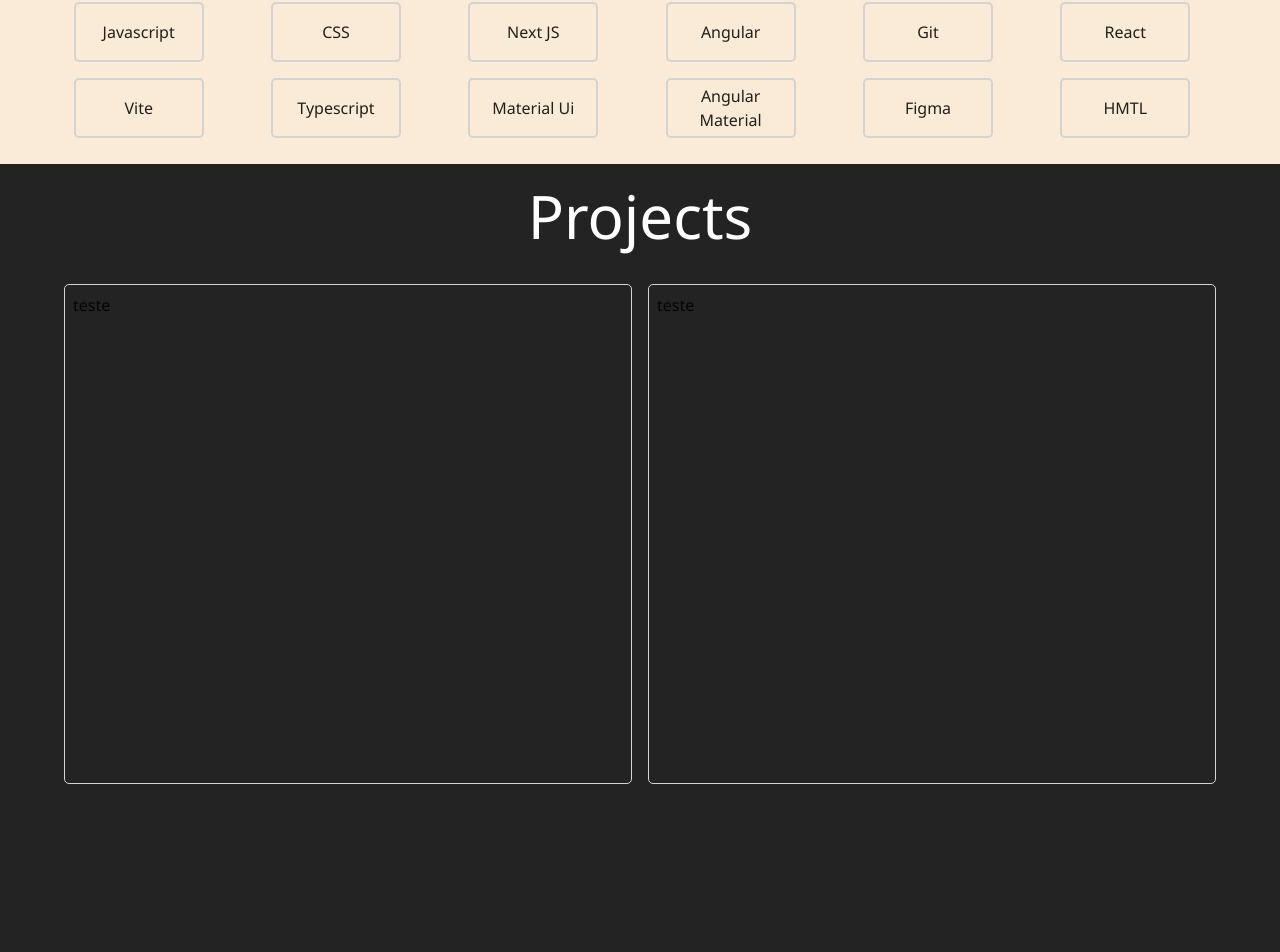
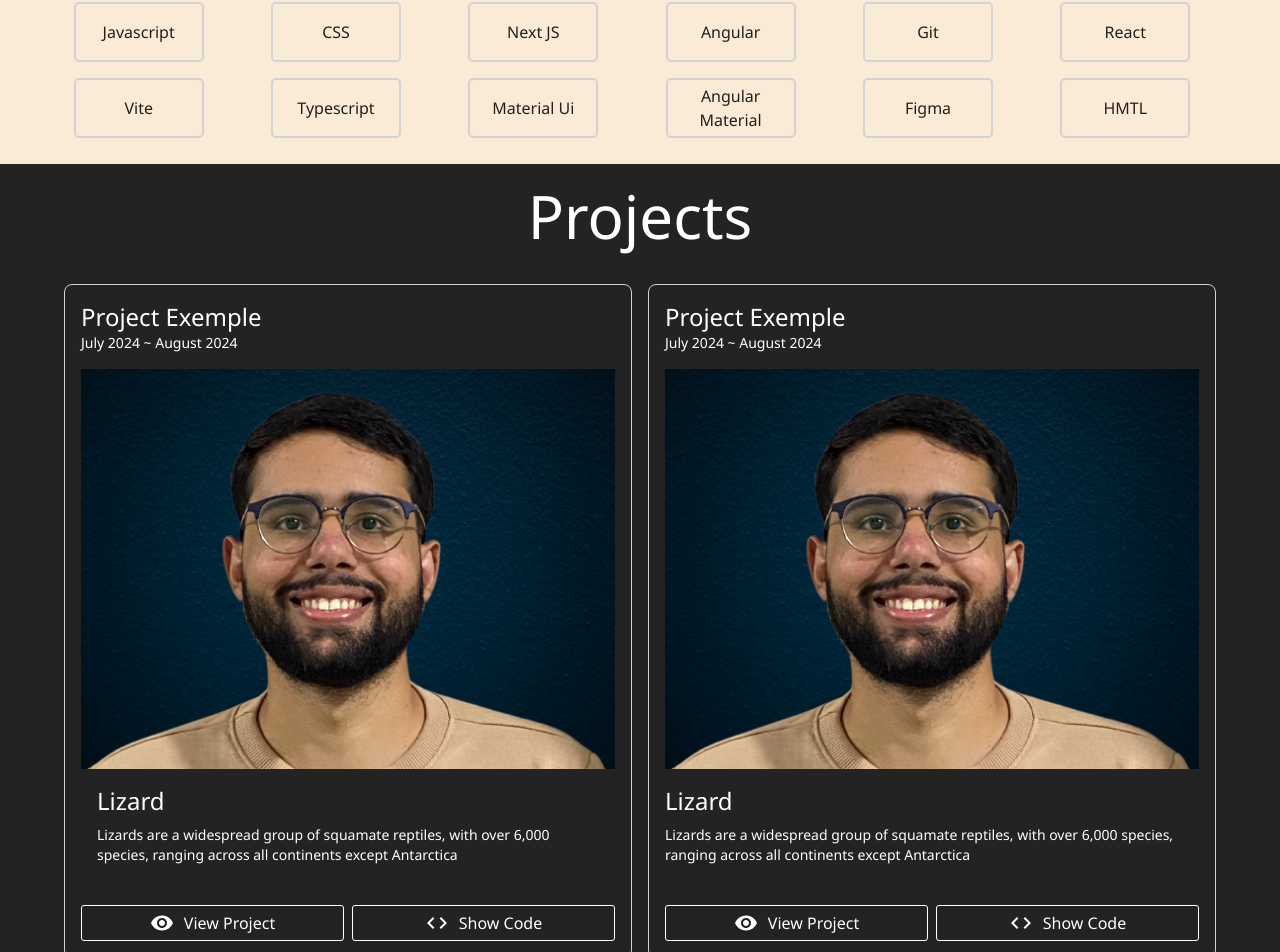
Before and after one commit to ErikAndersonLM/myportfolio, a React (Vite) app: page / in a window 1280 px wide. Shown: the part 1369-2321 px from the top of the page. Built offline with nearby package versions, Linux system fonts and the light colour scheme.

Commit message:
add projects divs

```diff
--- a/src/pages/Home/sections/Projects/Projects.tsx
+++ b/src/pages/Home/sections/Projects/Projects.tsx
@@ -1,11 +1,21 @@
-import { styled, Grid, Container, Typography, Box } from '@mui/material'
+import { styled, Grid, Container, Typography, Box, CardActionArea } from '@mui/material'
+import StyledButton from '../../../../components/Styled-Button/StyledButton';
+import VisibilityIcon from '@mui/icons-material/Visibility';
+import CodeIcon from '@mui/icons-material/Code';
+import * as React from 'react';
+import Card from '@mui/material/Card';
+import CardContent from '@mui/material/CardContent';
+import CardMedia from '@mui/material/CardMedia';
+import { Padding } from '@mui/icons-material';
 
 const Projects = () => {
 
     const StyledProjects = styled("div")(({ theme }) => ({
         backgroundColor: theme.palette.primary.main,
-        height: "100vh",
+        minHeight: "100vh",
         display: "flex",
+        paddingBottom: "20px"
+
     }))
 
     const StyledProjectsCard = styled("div")(({ theme }) => ({
@@ -26,14 +36,108 @@
                         </Grid>
 
                         <Grid item xs={12} md={6}>
-                    <StyledProjectsCard>
-                        teste
-                    </StyledProjectsCard>
+                            <Card sx={{
+                                backgroundColor: 'transparent',
+                                boxShadow: 'none',
+                                border: '1px solid #D3D3D3',
+                                borderRadius: "8px"
+                            }}>
+                                <Box p={2}>
+                                    <CardActionArea>
+                                        <Typography gutterBottom variant="h5" component="div" bgcolor={'transparent'} mb={0} color="primary.contrastText">
+                                            Project Exemple
+                                        </Typography>
+                                        <Typography variant="body2" mb={2} color="primary.contrastText">
+                                            July 2024 ~ August 2024
+                                        </Typography>
+                                        <CardMedia
+                                            component="img"
+                                            height="400"
+                                            image="src\assets\images\Avatar.png"
+                                            alt="green iguana"
+                                        />
+                                        <CardContent>
+                                            <Typography gutterBottom variant="h5" component="div" color="primary.contrastText">
+                                                Lizard
+                                            </Typography>
+                                            <Typography variant="body2" color="primary.contrastText">
+                                                Lizards are a widespread group of squamate reptiles, with over 6,000
+                                                species, ranging across all continents except Antarctica
+                                            </Typography>
+                                        </CardContent>
+                                        <Grid container display="flex" justifyContent="start" spacing={1} pt={3}>
+                                            <Grid item xs={12} md={6} display="flex" justifyContent="center" >
+                                                <StyledButton onClick={() => console.log("see project")}>
+                                                    <VisibilityIcon />
+                                                    <Typography>
+                                                        View Project
+                                                    </Typography>
+                                                </StyledButton>
+                                            </Grid>
+                                            <Grid item xs={12} md={6} display="flex" justifyContent="center">
+                                                <StyledButton onClick={() => console.log("show code")}>
+                                                    <CodeIcon />
+                                                    <Typography>
+                                                        Show Code
+                                                    </Typography>
+                                                </StyledButton>
+                                            </Grid>
+                                        </Grid>
+                                    </CardActionArea>
+                                </Box>
+                            </Card>
                         </Grid>
                         <Grid item xs={12} md={6}>
-                    <StyledProjectsCard>
-                        teste
-                    </StyledProjectsCard>
+                            <Card sx={{
+                                backgroundColor: 'transparent',
+                                boxShadow: 'none',
+                                border: '1px solid #D3D3D3',
+                                borderRadius: "8px"
+                            }}>
+                                <Box p={2}>
+                                    <CardActionArea>
+                                        <Typography gutterBottom variant="h5" component="div" bgcolor={'transparent'} mb={0} color="primary.contrastText">
+                                            Project Exemple
+                                        </Typography>
+                                        <Typography variant="body2" mb={2} color="primary.contrastText">
+                                            July 2024 ~ August 2024
+                                        </Typography>
+                                        <CardMedia
+                                            component="img"
+                                            height="400"
+                                            image="src\assets\images\Avatar.png"
+                                            alt="green iguana"
+                                        />
+                                        <CardContent sx={{ paddingLeft: "0" }}>
+                                            <Typography gutterBottom variant="h5" component="div" color="primary.contrastText">
+                                                Lizard
+                                            </Typography>
+                                            <Typography variant="body2" color="primary.contrastText">
+                                                Lizards are a widespread group of squamate reptiles, with over 6,000
+                                                species, ranging across all continents except Antarctica
+                                            </Typography>
+                                        </CardContent>
+                                        <Grid container display="flex" justifyContent="start" spacing={1} pt={3}>
+                                            <Grid item xs={12} md={6} display="flex" justifyContent="center" >
+                                                <StyledButton onClick={() => console.log("see project")}>
+                                                    <VisibilityIcon />
+                                                    <Typography>
+                                                        View Project
+                                                    </Typography>
+                                                </StyledButton>
+                                            </Grid>
+                                            <Grid item xs={12} md={6} display="flex" justifyContent="center">
+                                                <StyledButton onClick={() => console.log("show code")}>
+                                                    <CodeIcon />
+                                                    <Typography>
+                                                        Show Code
+                                                    </Typography>
+                                                </StyledButton>
+                                            </Grid>
+                                        </Grid>
+                                    </CardActionArea>
+                                </Box>
+                            </Card>
                         </Grid>
                     </Grid>
                 </Container>
```
Lines whose indentation alone changed are shown as unchanged.
